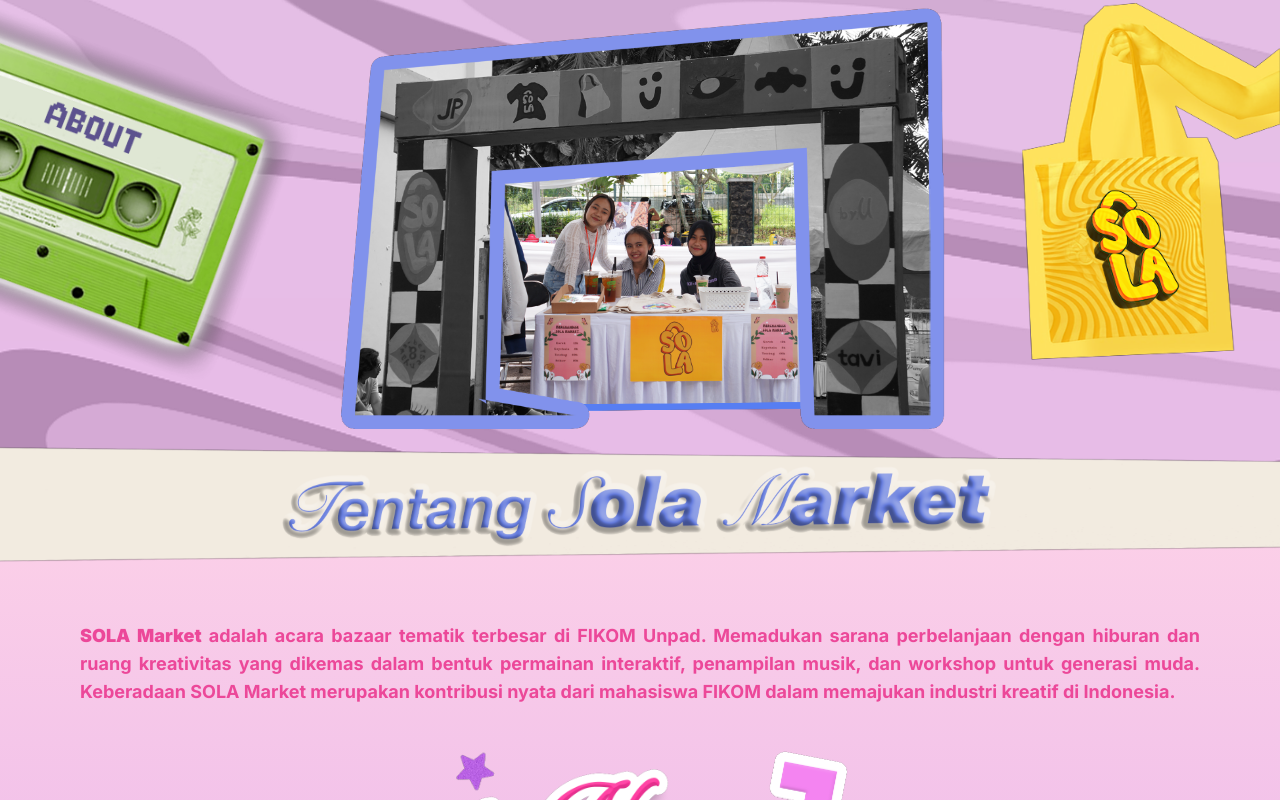
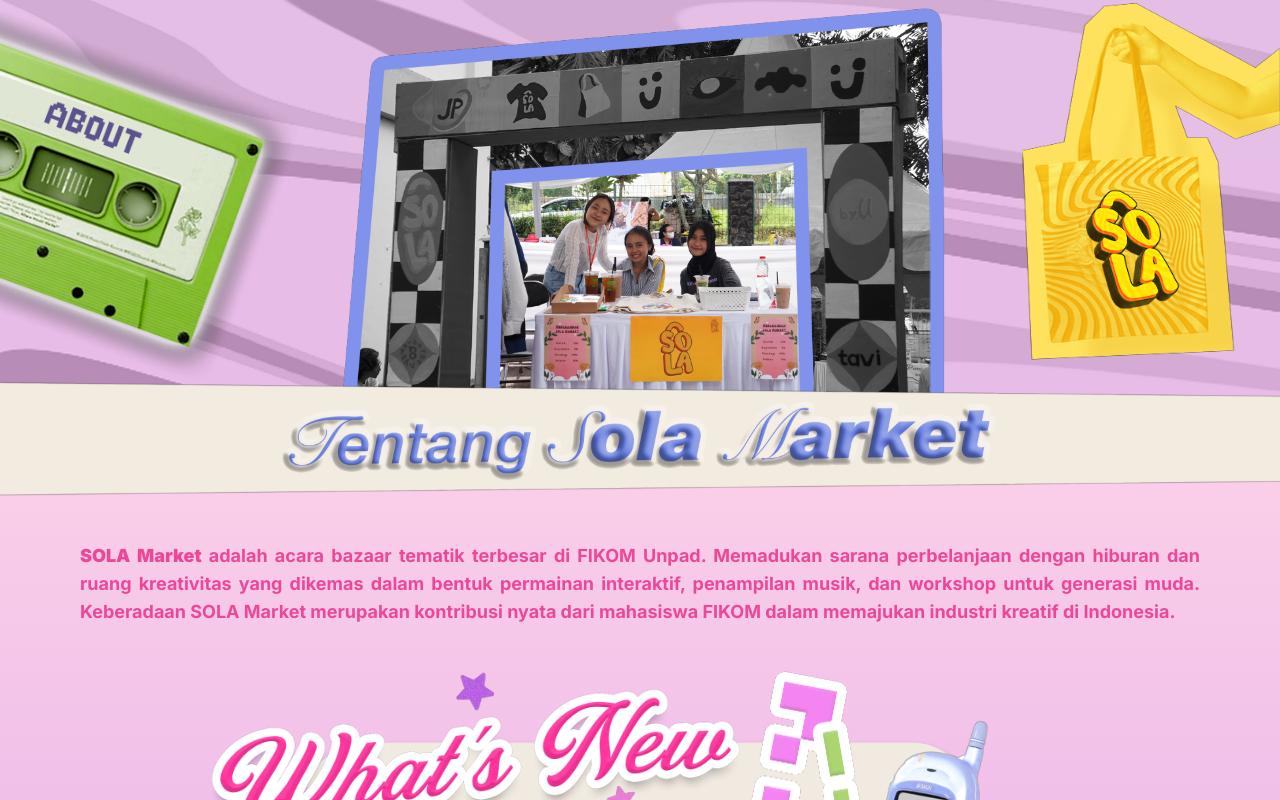
Before and after one commit to ZeroNoSho/ministore, a Next.js app: page / in a window 1280 px wide. Shown: the top 800 px of the page. Built offline with nearby package versions, Linux system fonts and the light colour scheme.

Commit message:
Please enter the commit message for your changes. Lines starting  with '' will be ignored, and an empty message aborts the commit.
 On branch main
 Your branch is up to date with 'origin/main'.

 Changes to be committed:
	modified:   app/page.js

```diff
--- a/app/page.js
+++ b/app/page.js
@@ -15,7 +15,7 @@
   }, []);
   return (
     <div>
-      <div className="flex relative inline-block pb-20">
+      <div className="flex relative inline-block">
         <div className="flex flex-row bg-[url('../public/Bg.png')] block w-full h-5/6">
           <div className="basis-1/4" data-aos="fade-right">
             <img src="/kaset1.png"></img>
```
